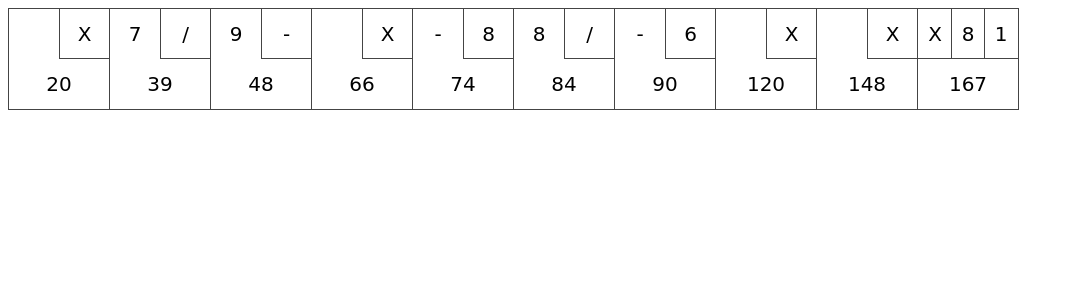
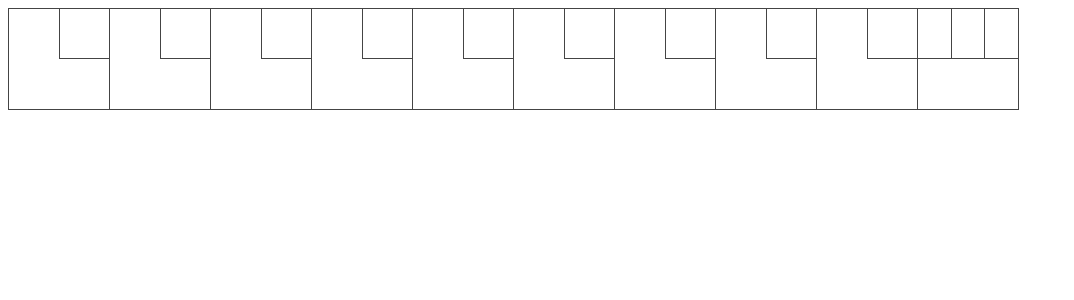
Before and after one commit to ryanbaarz/incredibowl, an Angular app in the folder incredibowlApp/: page / in a window 1280 px wide. Shown: the top 300 px of the page, without its empty margins (0-1074 px from the left). Built offline with nearby package versions, Linux system fonts and the light colour scheme.

Commit message:
Added lodash and models for initializing the scorebox

```diff
--- a/incredibowlApp/package.json
+++ b/incredibowlApp/package.json
@@ -20,7 +20,9 @@
     "@angular/platform-browser": "^2.3.1",
     "@angular/platform-browser-dynamic": "^2.3.1",
     "@angular/router": "^3.3.1",
+    "@types/lodash": "^4.14.57",
     "core-js": "^2.4.1",
+    "lodash": "^4.17.4",
     "rxjs": "^5.0.1",
     "ts-helpers": "^1.1.1",
     "zone.js": "^0.7.2"
@@ -41,6 +43,6 @@
     "protractor": "~4.0.13",
     "ts-node": "1.2.1",
     "tslint": "^4.3.0",
-    "typescript": "~2.0.3"
+    "typescript": "2.4.0"
   }
 }
--- a/incredibowlApp/src/app/app.module.ts
+++ b/incredibowlApp/src/app/app.module.ts
@@ -4,7 +4,7 @@ import { FormsModule } from '@angular/forms';
 import { HttpModule } from '@angular/http';
 
 import { AppComponent } from './app.component';
-import { ScoreboxComponent } from './scorebox/scorebox.component';
+import { ScoreboxComponent } from './components/scorebox/scorebox.component';
 
 @NgModule({
   declarations: [
--- /dev/null
+++ b/incredibowlApp/src/app/components/scorebox/Model/frame.model.ts
@@ -0,0 +1,13 @@
+export class Frame{
+  id: string = "";
+  score1: string = "";
+  score2: string = "";
+  runningTotal: number = null;
+
+  constructor(id: string, score1: string, score2: string, runningTotal:number){
+    this.id = id;
+    this.score1 = score1;
+    this.score2 = score2;
+    this.runningTotal = runningTotal;
+  }
+}
--- /dev/null
+++ b/incredibowlApp/src/app/components/scorebox/Model/lastFrame.model.ts
@@ -0,0 +1,9 @@
+import {Frame} from "./frame.model";
+
+export class LastFrame extends Frame{
+  score3: string = "";
+  constructor(id: string, score1: string, score2: string, score3: string,runningTotal:number){
+    super(id, score1, score2,runningTotal);
+    this.score3 = score3;
+  }
+}
--- a/incredibowlApp/src/app/scorebox/scorebox.component.html
+++ b/incredibowlApp/src/app/components/scorebox/scorebox.component.html
@@ -1,12 +1,12 @@
 <div class = "scorebox-cont" (click) = "testClick()">
   <div class="frame-cont"   *ngFor="let frame of displayScores">
-    <div *ngIf="!frame.score3">
+    <div *ngIf="!frame.hasOwnProperty('score3')">
         <div class="score1-box">{{frame.score1}}</div>
         <div class="score2-box">{{frame.score2}}</div>
         <div class="running-total">{{frame.runningTotal}}</div>
     </div>
 
-    <div *ngIf="frame.score3">
+    <div *ngIf="frame.hasOwnProperty('score3')">
       <div class="score1-box last">{{frame.score1}}</div>
       <div class="score2-box last">{{frame.score2}}</div>
       <div class="score3-box">{{frame.score3}}</div>
--- a/incredibowlApp/src/app/scorebox/scorebox.component.ts
+++ b/incredibowlApp/src/app/components/scorebox/scorebox.component.ts
@@ -1,4 +1,6 @@
 import { Component, OnInit } from '@angular/core';
+import{Frame} from "./Model/frame.model";
+import {LastFrame} from "./Model/lastFrame.model";
 import * as _ from 'lodash';
 
 @Component({
@@ -8,7 +10,7 @@ import * as _ from 'lodash';
 })
 export class ScoreboxComponent implements OnInit {
 
-  displayScores : Array<any >= [
+  /*displayScores : Array<any >= [
     {
       id:"frame1",
       score1 : "",
@@ -70,10 +72,27 @@ export class ScoreboxComponent implements OnInit {
       score3 : "1",
       runningTotal : 167
     }
-  ];
+  ];*/
+
+  displayScores : Array<Frame> = []
   constructor() { }
 
   ngOnInit() {
+    this.initiializeFrames();
+    console.log(this.displayScores);
+  }
+
+  initiializeFrames(){
+
+    _.times(9, (n)=>{
+      console.log(n);
+      this.displayScores.push(
+        new Frame("frame" + (n+1) ,"","", null)
+      )
+    });
+    this.displayScores.push(
+      new LastFrame("frame10" ,"","", "", null)
+    )
   }
 
   testClick(){
--- a/incredibowlApp/src/tsconfig.json
+++ b/incredibowlApp/src/tsconfig.json
@@ -14,6 +14,7 @@
     "typeRoots": [
       "../node_modules/@types"
     ],
-    "types": ["lodash"]
+    "types": ["lodash"],
+    "skipLibCheck": true
   }
 }
```
Also changed, not shown: incredibowlApp/src/app/components/scorebox/scorebox.component.css (renamed from incredibowlApp/src/app/scorebox/scorebox.component.css), 1 other file (tests, documents, lock files or other folders).
